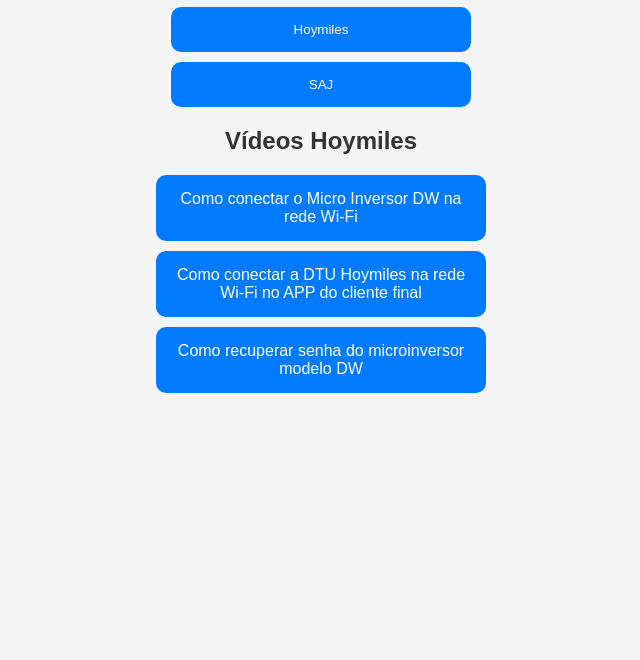
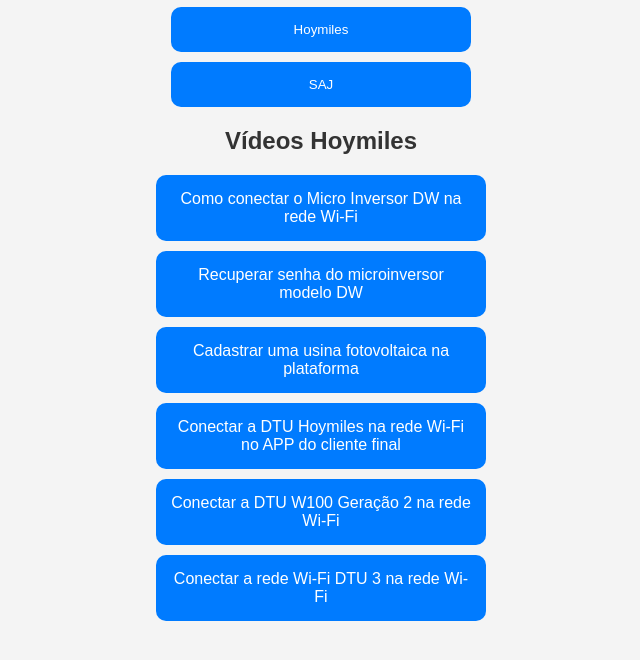
Before and after one commit to videossolar/videosdicomp, a plain HTML site: page index.html in a window 1280 px wide. Both pictures are taken after a click on the button "Hoymiles". Shown: the part 166-826 px from the top of the page, without its empty margins (319-959 px from the left). Before the commit the page ends 800 px from the top, so only its background shows below. Drawn offline with Linux system fonts and the light colour scheme.

Commit message:
Update index.html
Hoymiles atualizado

```diff
--- a/index.html
+++ b/index.html
@@ -41,8 +41,12 @@
   <div id="hoymiles" class="hidden">
     <h2>Vídeos Hoymiles</h2>
     <a class="button" href="https://www.youtube.com/watch?v=2cMoM9YFGG8" target="_blank">Como conectar o Micro Inversor DW na rede Wi-Fi</a>
-    <a class="button" href="https://www.youtube.com/watch?v=inBOm32GHYY" target="_blank">Como conectar a DTU Hoymiles na rede Wi-Fi no APP do cliente final</a>
-    <a class="button" href="https://www.youtube.com/watch?v=T3Af4v0aPV0" target="_blank">Como recuperar senha do microinversor modelo DW</a>
+    <a class="button" href="https://www.youtube.com/watch?v=T3Af4v0aPV0" target="_blank">Recuperar senha do microinversor modelo DW</a>
+    <a class="button" href="https://www.youtube.com/watch?v=UBLvbTSL0u8" target="_blank">Cadastrar uma usina fotovoltaica na plataforma</a>
+    <a class="button" href="https://www.youtube.com/watch?v=inBOm32GHYY" target="_blank">Conectar a DTU Hoymiles na rede Wi-Fi no APP do cliente final</a>
+    <a class="button" href="https://www.youtube.com/watch?v=pDChglvjdP8&t=11s" target="_blank">Conectar a DTU W100 Geração 2 na rede Wi-Fi</a>
+    <a class="button" href="https://www.youtube.com/watch?v=-pk6VUoNUWs&t=19s" target="_blank">Conectar a rede Wi-Fi DTU 3 na rede Wi-Fi</a>
+
   </div>
 
   <!-- SAJ -->
```
